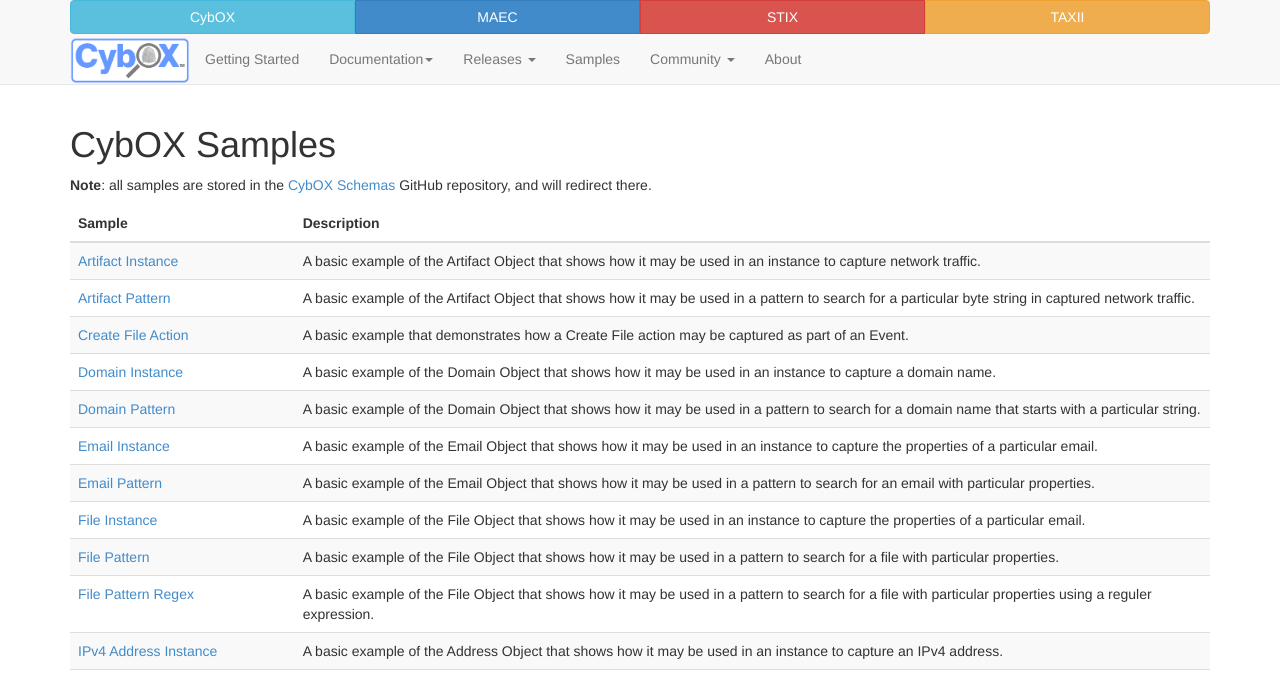
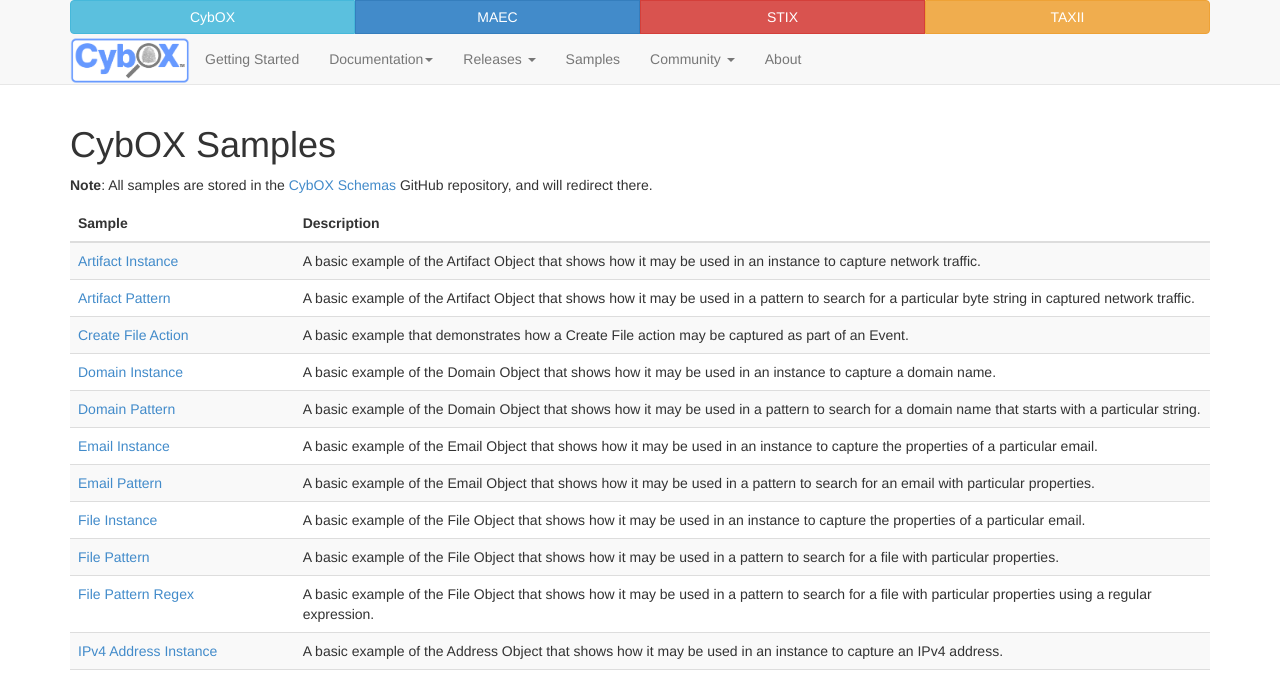
Before and after one commit to CybOXProject/cyboxproject.github.io, a Jekyll site: the page built from samples/index.md, in a window 1280 px wide. Shown: the top 680 px of the page. Built offline with Jekyll 4.4.1, drawn with Linux system fonts in a browser that asks for light colours; Markdown is read by kramdown in place of the engine named in the settings.

Commit message:
Fixed a typo on the Samples page

```diff
--- a/samples/index.md
+++ b/samples/index.md
@@ -3,7 +3,7 @@
 title: CybOX Samples
 ---
 
-**Note**: all samples are stored in the [CybOX Schemas](https://github.com/CybOXProject/schemas) GitHub repository, and will redirect there.
+**Note**: All samples are stored in the [CybOX Schemas](https://github.com/CybOXProject/schemas) GitHub repository, and will redirect there.
 
 
 |Sample|Description|
@@ -17,7 +17,7 @@
 |[Email Pattern](https://github.com/CybOXProject/schemas/blob/master/samples/CybOX_Simple_Email_Pattern.xml)|A basic example of the Email Object that shows how it may be used in a pattern to search for an email with particular properties.|
 |[File Instance](https://github.com/CybOXProject/schemas/blob/master/samples/CybOX_Simple_File_Instance.xml)|A basic example of the File Object that shows how it may be used in an instance to capture the properties of a particular email.|
 |[File Pattern](https://github.com/CybOXProject/schemas/blob/master/samples/CybOX_Simple_File_Pattern.xml)|A basic example of the File Object that shows how it may be used in a pattern to search for a file with particular properties.|
-|[File Pattern Regex](https://github.com/CybOXProject/schemas/blob/master/samples/CybOX_Simple_File_Pattern_Regex.xml)|A basic example of the File Object that shows how it may be used in a pattern to search for a file with particular properties using a reguler expression.|
+|[File Pattern Regex](https://github.com/CybOXProject/schemas/blob/master/samples/CybOX_Simple_File_Pattern_Regex.xml)|A basic example of the File Object that shows how it may be used in a pattern to search for a file with particular properties using a regular expression.|
 |[IPv4 Address Instance](https://github.com/CybOXProject/schemas/blob/master/samples/CybOX_IPv4Address_Instance.xml)|A basic example of the Address Object that shows how it may be used in an instance to capture an IPv4 address.|
 |[IPv4 Address Pattern](https://github.com/CybOXProject/schemas/blob/master/samples/CybOX_IPv4Address_Pattern.xml)|A basic example of the Address Object that shows how it may be used in a pattern to search for a particular IPv4 address using a regular expression.|
 |[IPv6 Address Instance](https://github.com/CybOXProject/schemas/blob/master/samples/CybOX_IPv6Address_Instance.xml)|A basic example of the Address Object that shows how it may be used in an instance to capture an IPv6 address.|
```
